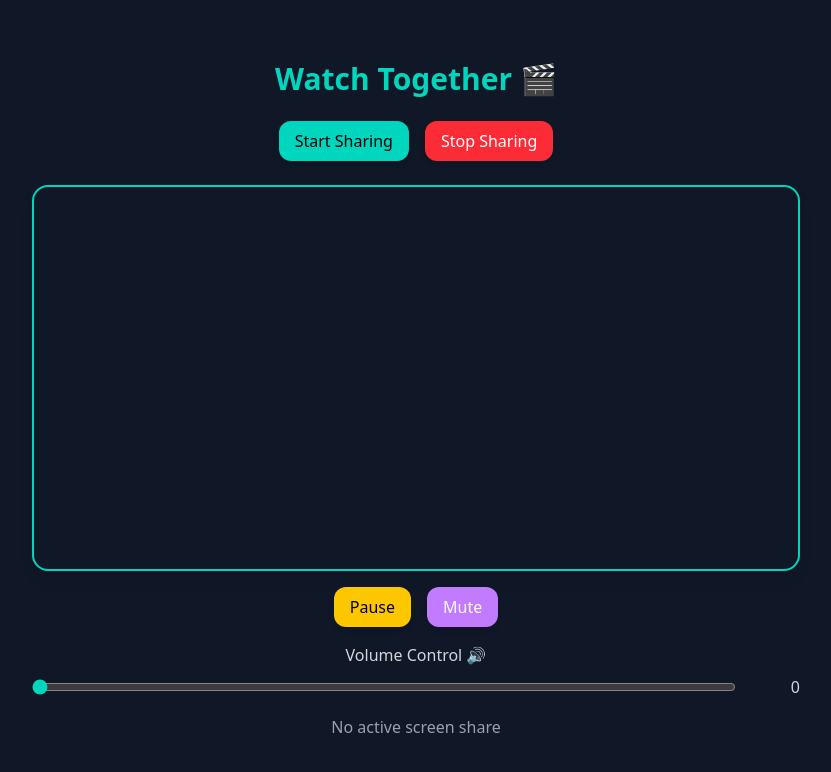
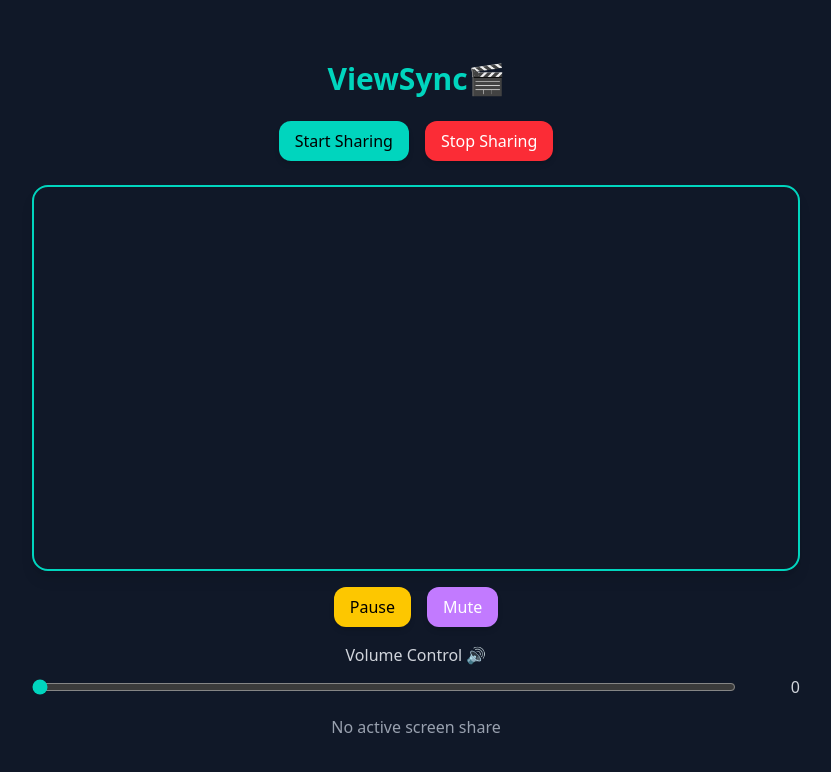
Before and after one commit to JamesJunto/ViewSync, a React (Vite) app: page / in a window 1280 px wide. Shown: the top 772 px of the page, without its empty margins (224-1055 px from the left). Built offline with nearby package versions, Linux system fonts and the light colour scheme.

Commit message:
Change Title

```diff
--- a/src/components/Base.jsx
+++ b/src/components/Base.jsx
@@ -2,10 +2,12 @@
 import { startScreenShare, stopScreenShare } from "./functions/screen-share";
 
 const Base = () => {
+
   const [isSharing, setIsSharing] = useState(false);
   const [ispaused, setIsPaused] = useState(false);
   const [muted, setIsMuted] = useState(false);
   const [Volume, setVolume] = useState(0);
+
   const videoRef = useRef(null);
 
   const handleStart = async () => {
@@ -31,7 +33,7 @@
   return (
     <div className="min-h-screen flex flex-col items-center justify-center bg-gray-900 text-white p-6">
       <h1 className="text-3xl font-bold text-teal-400 mb-6">
-        Watch Together 🎬
+        ViewSync🎬
       </h1>
 
       <div className="flex gap-4 mb-6">
```
Also changed, not shown: src/components/functions/screen-share.js (line endings or trailing spaces).
